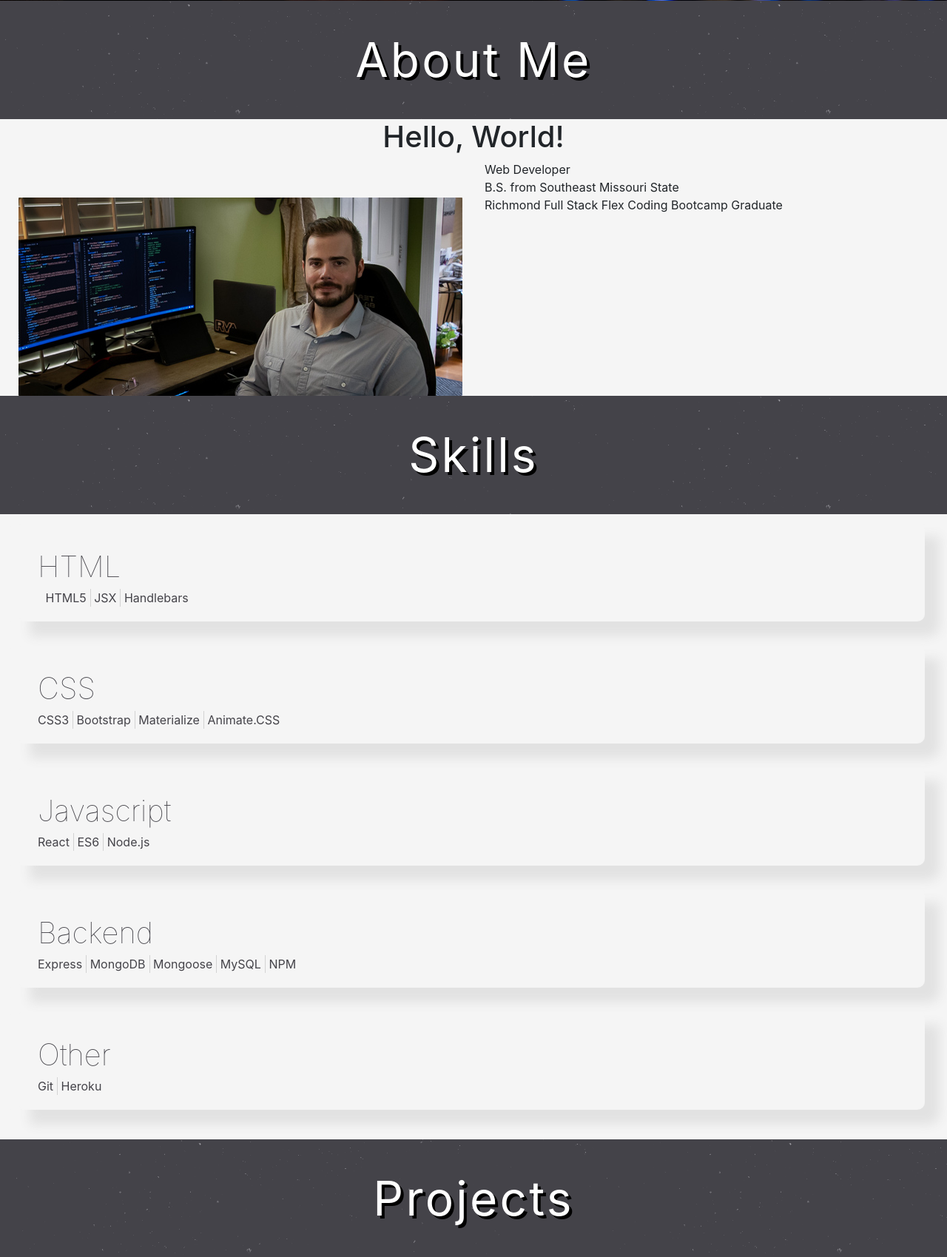
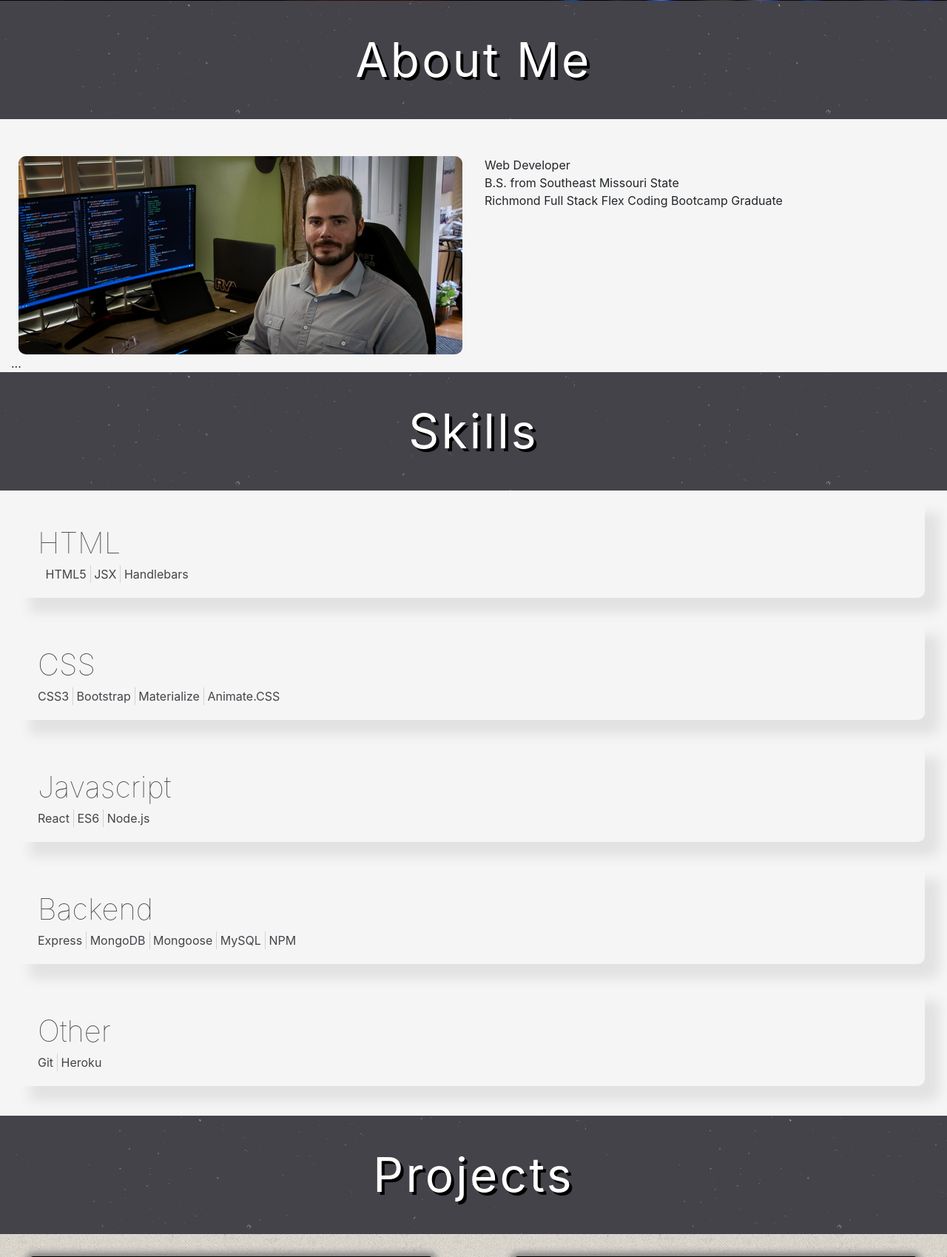
Before and after one commit to jmschindele/portfolio, a PHP site: page / in a window 1280 px wide. Shown: the part 799-2498 px from the top of the page at 74% size. Run offline with PHP 8.4, Linux system fonts and the light colour scheme; some libraries are stand-ins or nearby versions.

Commit message:
update styling

```diff
--- a/assets/css/style.css
+++ b/assets/css/style.css
@@ -19,10 +19,14 @@ body {
 }
 
 .profile-picture {
-  border-radius: 1px;
+  border-radius: 10px;
   max-width: 600px;
   max-height: 268px;
   height: auto;
+  margin-top: 50px;
+}
+
+.about-list {
   margin-top: 50px;
 }
 
@@ -425,9 +429,6 @@ body {
   display: inline-block;
 }
 
-#contact-form input {
-  margin-bottom: 10px;
-}
 
 @media (max-width: 700px) {
   #name {
@@ -515,6 +516,8 @@ body {
     margin-bottom: 30px;
   }
 
+
+
   #skills-list ul {
     border: solid 1px whitesmoke;
     background: whitesmoke;
--- a/index.html
+++ b/index.html
@@ -53,7 +53,7 @@
   </head>
   <body>
     <div class="container home-container " id="title-screen">
-      <div class="row">
+      <div class="row clearfix">
         <div id="home-overlay"></div>
         <div class=" title-page-text">
           <h1 id="name" class="animated">
@@ -71,14 +71,13 @@
     <div class="position-relative" id="contact-screen">
       <div class="row">
         <div class="col-12 segway-banner" id="about-me-segway">
-          <span class="segway-title">About Me</span>
+          <span class="segway-title">
+            About Me
+          </span>
         </div>
       </div>
       <div class="row">
-        <div class="col-12 h1 text-center">Hello, World!</div>
-      </div>
-      <div class="row">
-        <div class="col-sm-6 text-right">
+        <div class="col-6 text-right">
           <img
             alt="picture of me"
             src="./assets/images/self.jpg"
@@ -86,12 +85,16 @@
           />
         </div>
         <div class="col-6 mx-auto">
-          <ul class="about-list">
-            <li>Web Developer</li>
-            <li>B.S. from Southeast Missouri State</li>
-            <li>Richmond Full Stack Flex Coding Bootcamp Graduate</li>
+            <ul class="about-list">
+              <li>Web Developer</li>
+              <li>B.S. from Southeast Missouri State</li>
+              <li>Richmond Full Stack Flex Coding Bootcamp Graduate</li>
           </ul>
         </div>
+      </div>
+        <row>
+          <div class="col-12">...</div>
+        </row>
       </div>
       <div class='side-nav' >
       <div class="thin-block">
@@ -108,7 +111,7 @@
           /></a>
         </div>
         <div class="thin-block">
-          <a href="#" class="icon-link"
+          <a href="mailto:jmschindele1s@gmail.com" class="icon-link"
             ><i class="fas fa-envelope-square fa-5x" id="email-icon"></i><br
           /></a>
         </div>
```
Also changed, not shown: 1 other file.
